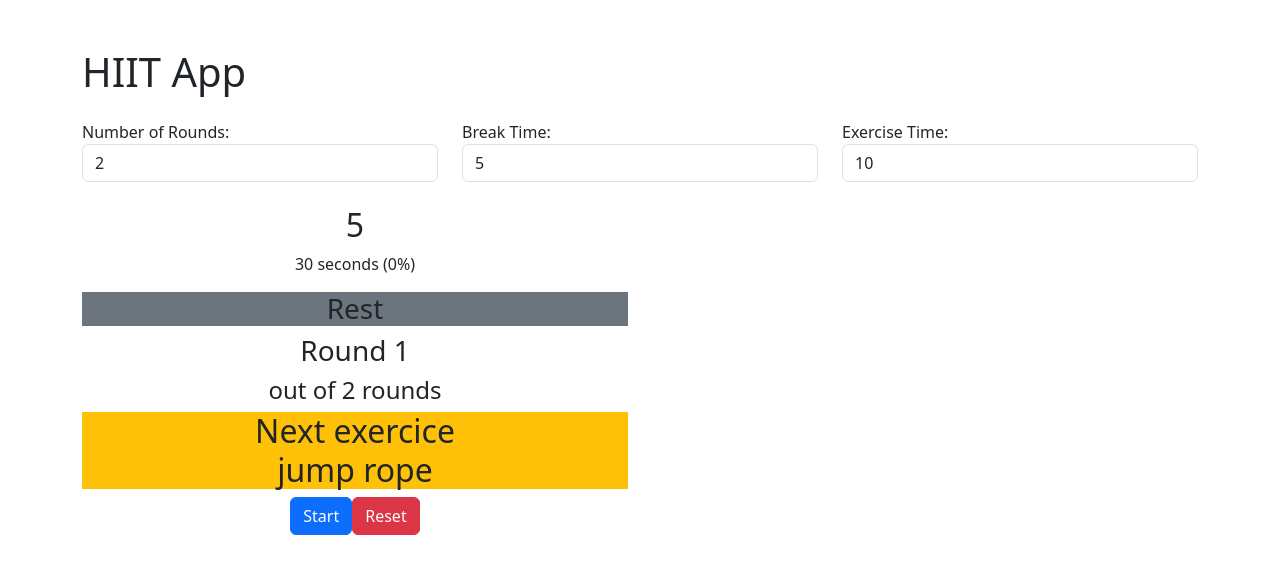
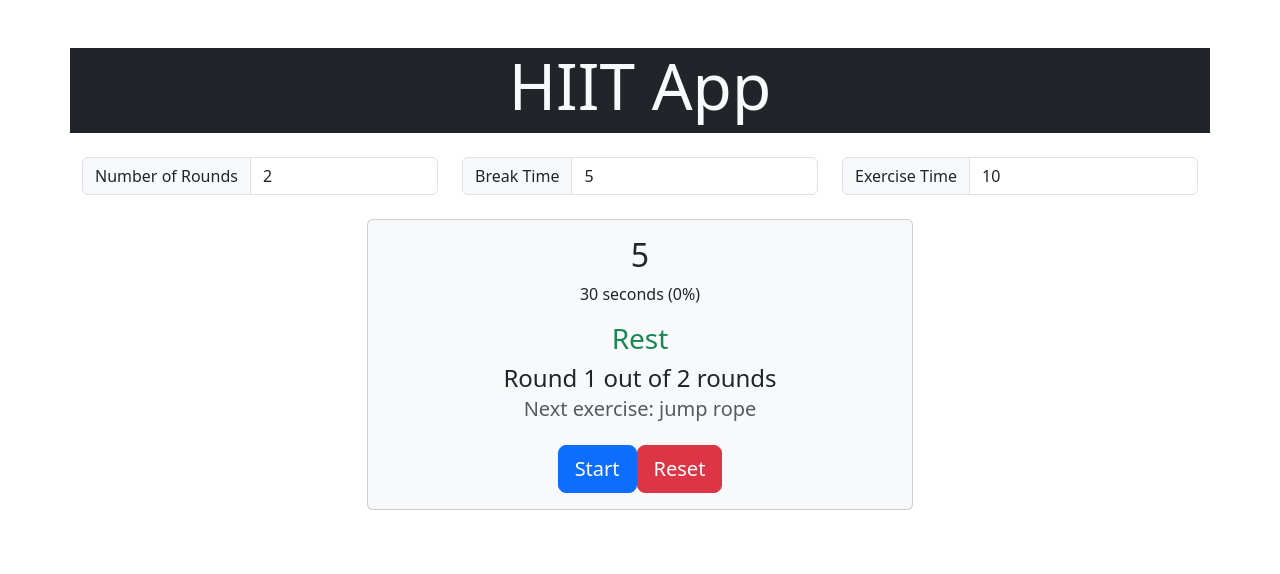
Before and after one commit to lekzag/hiitweb, a React (Create React App) app: page / in a window 1280 px wide. Shown: the top 574 px of the page. Built offline with nearby package versions, Linux system fonts and the light colour scheme.

Commit message:
change visual aspect with card

```diff
--- a/src/App.js
+++ b/src/App.js
@@ -148,18 +148,22 @@ useEffect(() => {
   };
 
   return (
+    <div className="container mt-5">
 
-
-    <div className="container">
       <audio preload="auto" id="beepSound" ref={beepSoundRef} onPlay={() => console.log("Le son est joué !")} >
         <source src="./sound/beep.wav" type="audio/wav" />
       </audio>
 
-      <h1 className="mt-5">HIIT App</h1>
+      <div className="row mb-4">
+        <div className="col text-center bg-dark text-light">
+          <h1 className="display-3">HIIT App</h1>
+        </div>
+      </div>
 
-      <div className="row mt-4">
+      <div className="row mb-4">
         <div className="col-md-4">
-          <label>Number of Rounds:</label>
+          <div className="input-group">
+            <span className="input-group-text">Number of Rounds</span>
             <input
               type="number"
               value={userRounds}
@@ -168,9 +172,11 @@ useEffect(() => {
               className="form-control"
             />
           </div>
+        </div>
 
         <div className="col-md-4">
-          <label className="text-lg font-semibold">Break Time:</label>
+          <div className="input-group">
+            <span className="input-group-text">Break Time</span>
             <input
               type="number"
               value={userBreakTime}
@@ -179,9 +185,11 @@ useEffect(() => {
               className="form-control"
             />
           </div>
+        </div>
 
         <div className="col-md-4">
-          <label className="text-lg font-semibold">Exercise Time:</label>
+          <div className="input-group">
+            <span className="input-group-text">Exercise Time</span>
             <input
               type="number"
               value={userExerciseTime}
@@ -191,72 +199,55 @@ useEffect(() => {
             />
           </div>
         </div>
-
-      <div className="row mt-4 text-center">
-
-        <div className="col-md-6">
-          <div className="text-center">
-            <h2>{partCountdown}</h2>
-            <p>{totalCountdown} seconds ({advancement}%) </p>
       </div>
 
-          <div className="text-center bg-secondary">
-            {isBreakTime ? (
-              <h3 className="text-center">Rest</h3>
-            ) : (
-              <h3 className="text-center text-danger">Workout</h3>
+      <div className="row mb-4">
+
+        <div className="col-md-6 mx-auto">
+          <div className="card text-center bg-light">
+            <div className="card-body">
+              <h2 className="card-title">{partCountdown}</h2>
+              <p className="card-text">{totalCountdown} seconds ({advancement}%) </p>
+
+              <h3 className={isBreakTime ? "text-center text-success" : "text-center text-danger"}>{isBreakTime ? "Rest" : "Workout"}</h3>
+
+              <h4>Round {currentRound} out of {userRounds} rounds</h4>
+              {isBreakTime && <h5 className="card-subtitle mb-2 text-muted">Next exercise: {currentExercise}</h5>}
+              {!isBreakTime && (
+                <h5 className="card-subtitle mb-2 text-warning">
+                  {currentExercise.toUpperCase()}
+                </h5>
               )}
-          </div>
-
-
-          <div className="text-center">
-            <h3>Round {currentRound}</h3>
-            <h4> out of {userRounds} rounds</h4>
-            {isBreakTime && <h2 className="bg-warning">Next exercice <div>{currentExercise}</div> </h2>}
-            {!isBreakTime && (
-              <h2 className="alert text-white bg-dark">
-                {currentExercise.toUpperCase()}
-              </h2>
-            )}
-
-
-          </div>
-
-
 
               {!isWorkoutFinished && !isWorkoutStarted && (
                 <button
                   onClick={handleStart}
                   disabled={isWorkoutFinished}
-              className="btn btn-primary"
+                  className="btn btn-primary btn-lg btn-block mt-3"
                 >
                   Start
                 </button>
               )}
               {!isWorkoutFinished && isWorkoutStarted && (
-            <button onClick={pauseTimer} className="btn btn-primary">
-              {isRunning ? "Pause" : "resume"}
+                <button onClick={pauseTimer} className="btn btn-warning btn-lg btn-block mt-3">
+                  {isRunning ? "Pause" : "Resume"}
                 </button>
               )}
-          <button onClick={handleReset} className="btn btn-danger">
+              <button onClick={handleReset} className="btn btn-danger btn-lg btn-block mt-3">
                 Reset
               </button>
-        </div>
-      </div>
 
-      <div className="row mt-4">
-
-        <div className="col-md-6">
               {isWorkoutFinished && (
-            <div className="alert alert-success">
+                <div className="alert alert-success mt-3">
                   Well done, the workout is finished!
                 </div>
               )}
             </div>
           </div>
         </div>
+      </div>
+    </div>
   );
-
-};
+}
 
 export default App;
```
Lines whose indentation alone changed are shown as unchanged.
